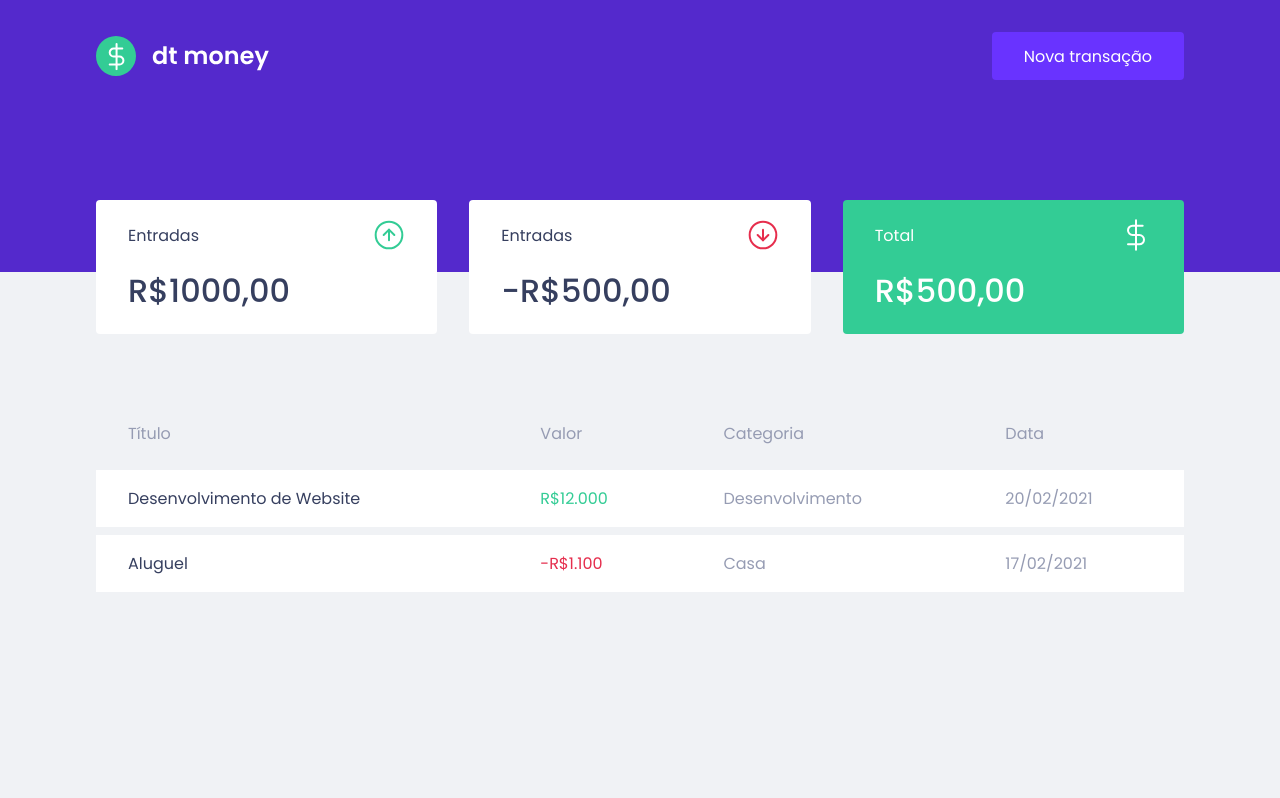
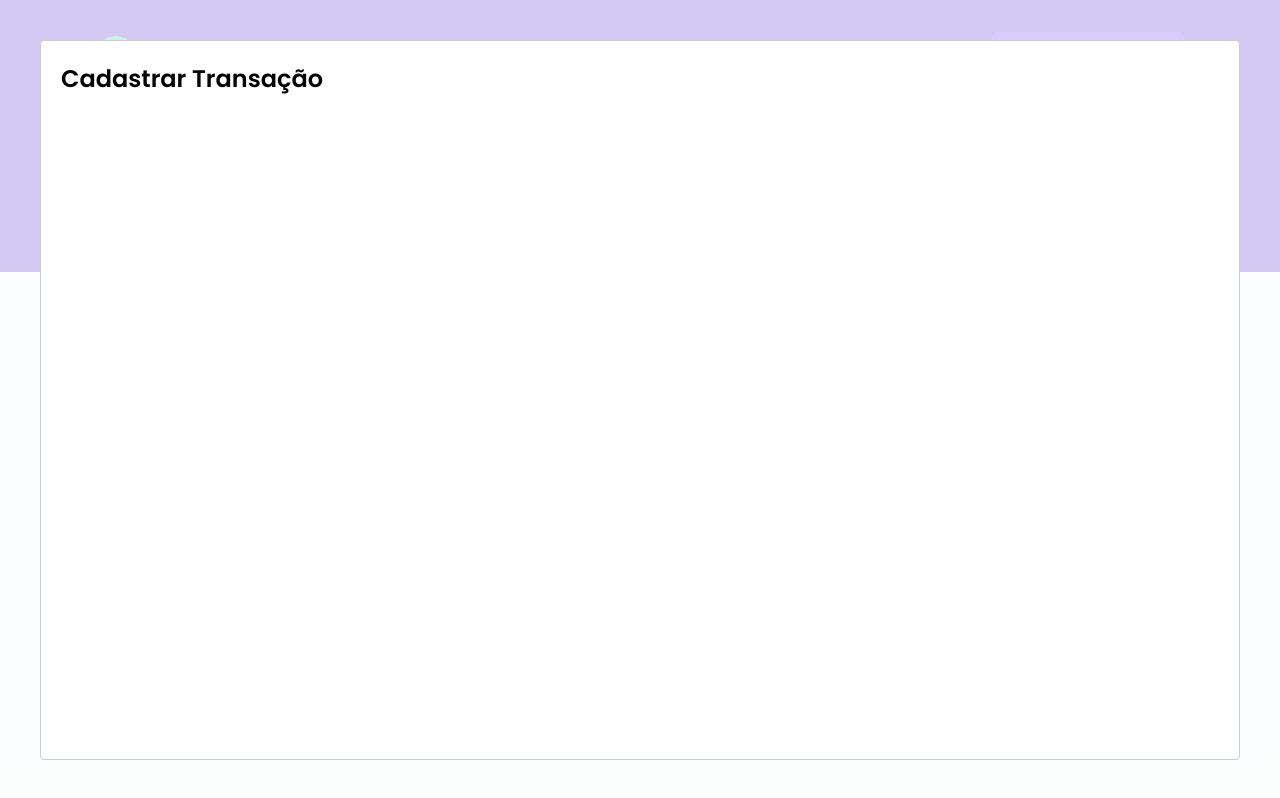
Before and after one commit to mohamedstt/moneyapp, a React (Create React App) app: page / in a window 1280 px wide. Both pictures are taken after a click on the button "Nova transação". Built offline with nearby package versions, Linux system fonts and the light colour scheme; no server answers; what miragejs would draw is missing.

Commit message:
Modal Forms

```diff
--- a/package.json
+++ b/package.json
@@ -7,6 +7,7 @@
     "miragejs": "^0.1.41",
     "react": "^17.0.2",
     "react-dom": "^17.0.2",
+    "react-modal": "^3.13.1",
     "react-scripts": "4.0.3",
     "styled-components": "^5.3.0",
     "web-vitals": "^1.0.1"
@@ -19,6 +20,7 @@
     "@types/node": "^12.0.0",
     "@types/react": "^17.0.0",
     "@types/react-dom": "^17.0.0",
+    "@types/react-modal": "^3.12.0",
     "@types/styled-components": "^5.1.9",
     "typescript": "^4.1.2"
   },
--- a/src/App.tsx
+++ b/src/App.tsx
@@ -1,12 +1,29 @@
+import { useState } from "react";
+import Modal from "react-modal";
 import { Dashboard } from "./components/Dashboard";
 import { Header } from "./components/Header";
+import { NewTransationModal } from "./components/NewTransationModal";
 import { GlobalStyle } from "./styles/global";
 
+Modal.setAppElement("#root");
+
 export function App() {
+  const [isNewTransactionModalOpen, setIsNewTransactionModalOpen] =
+    useState(false);
+  function handleOpenNewTransactionModal() {
+    setIsNewTransactionModalOpen(true);
+  }
+  function handleCloseNewTransactionModal() {
+    setIsNewTransactionModalOpen(false);
+  }
   return (
     <>
-      <Header />
+      <Header onOpenNewTransactionModal={handleOpenNewTransactionModal} />
       <Dashboard />
+      <NewTransationModal
+        isOpen={isNewTransactionModalOpen}
+        onRequestClose={handleCloseNewTransactionModal}
+      />
       <GlobalStyle />
     </>
   );
--- a/src/components/Header/index.tsx
+++ b/src/components/Header/index.tsx
@@ -1,12 +1,19 @@
 import logoImg from "../../assets/logo.svg";
+
 import { Container, Content } from "./styles";
 
-export function Header() {
+interface HeaderProps {
+  onOpenNewTransactionModal: () => void;
+}
+
+export function Header({ onOpenNewTransactionModal }: HeaderProps) {
   return (
     <Container>
       <Content>
         <img src={logoImg} alt="logo dtmoney" />
-        <button type="button">Nova transação</button>
+        <button type="button" onClick={onOpenNewTransactionModal}>
+          Nova transação
+        </button>
       </Content>
     </Container>
   );
--- /dev/null
+++ b/src/components/NewTransationModal/index.tsx
@@ -0,0 +1,17 @@
+import Modal from "react-modal";
+
+interface NewTransationModalProps {
+  isOpen: boolean;
+  onRequestClose: () => void;
+}
+
+export function NewTransationModal({
+  isOpen,
+  onRequestClose,
+}: NewTransationModalProps) {
+  return (
+    <Modal isOpen={isOpen} onRequestClose={onRequestClose}>
+      <h2>Cadastrar Transação</h2>
+    </Modal>
+  );
+}
--- /dev/null
+++ b/src/components/NewTransationModal/styles.ts
@@ -0,0 +1,3 @@
+import styled from 'styled-components'
+
+export const Container = styled.div``;
```
Also changed, not shown: 1 other file (tests, documents, lock files or other folders).
